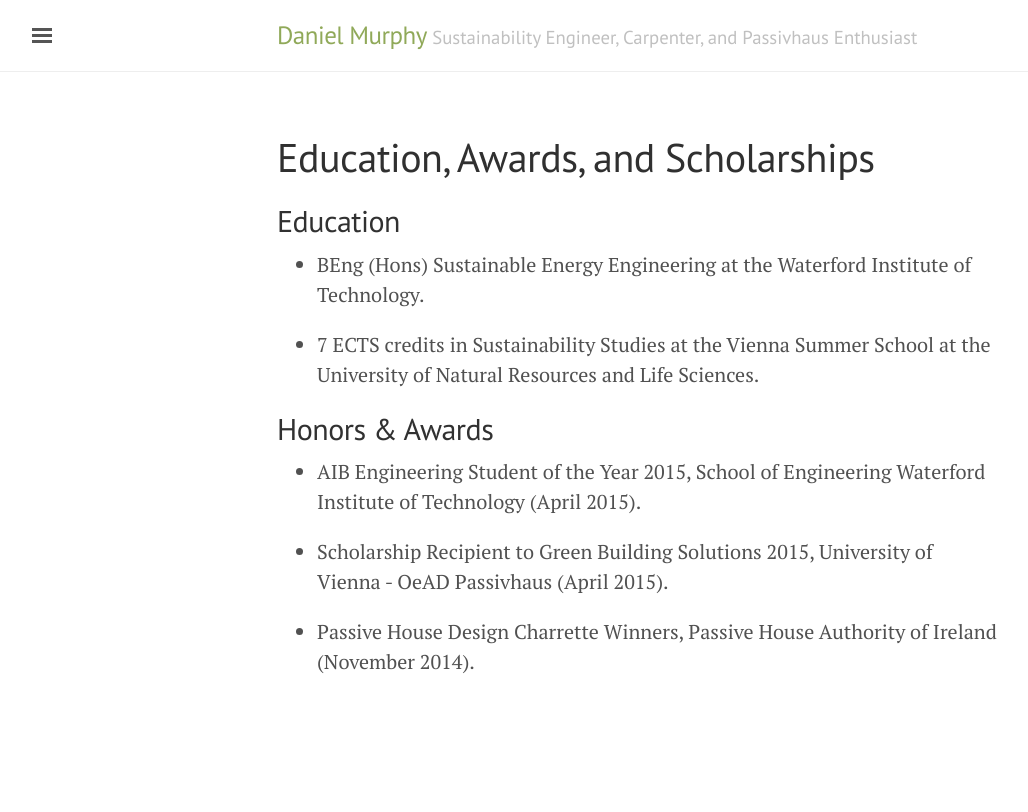
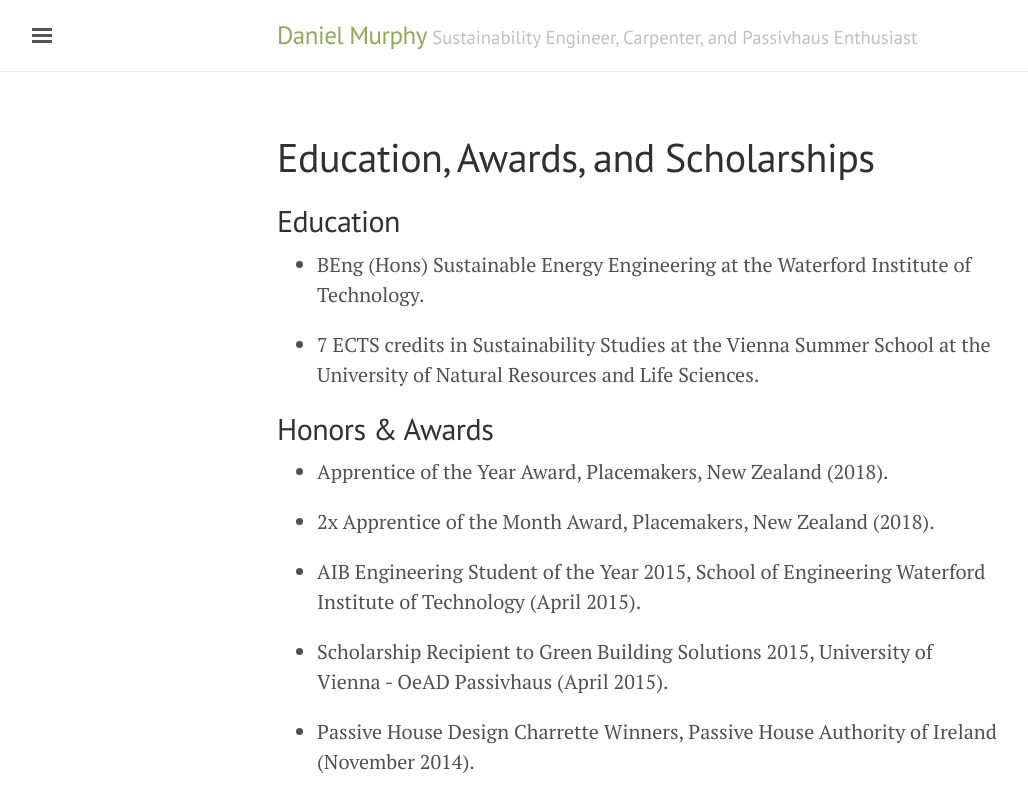
Before and after one commit to danielkmurphy/danielkmurphy.github.io, a Jekyll site: the page built from education.md, in a window 1280 px wide. Shown: the top 812 px of the page, without its empty margins (3-1031 px from the left). Built offline with Jekyll 4.4.1, drawn with Linux system fonts in a browser that asks for light colours.

Commit message:
Update education.md

```diff
--- a/education.md
+++ b/education.md
@@ -12,6 +12,10 @@ permalink: /education/
 
 ## Honors & Awards
 
+* Apprentice of the Year Award, Placemakers, New Zealand (2018).
+
+* 2x Apprentice of the Month Award, Placemakers, New Zealand (2018).
+
 * AIB Engineering Student of the Year 2015, School of Engineering Waterford Institute of Technology (April 2015).
 
 * Scholarship Recipient to Green Building Solutions 2015, University of Vienna - OeAD Passivhaus (April 2015).
```
